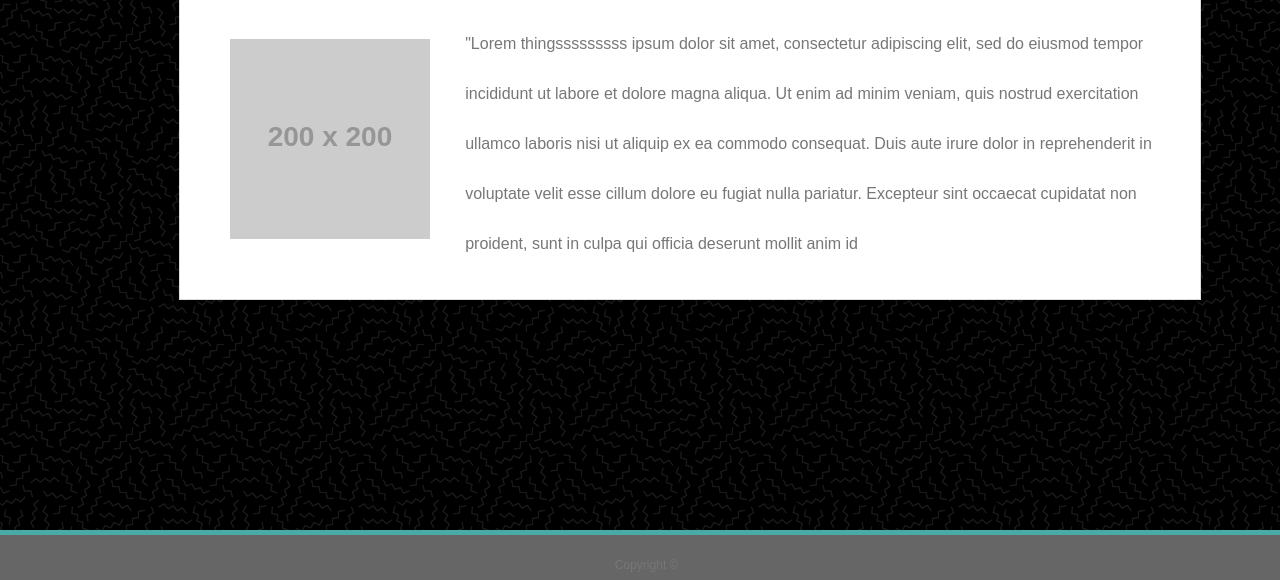
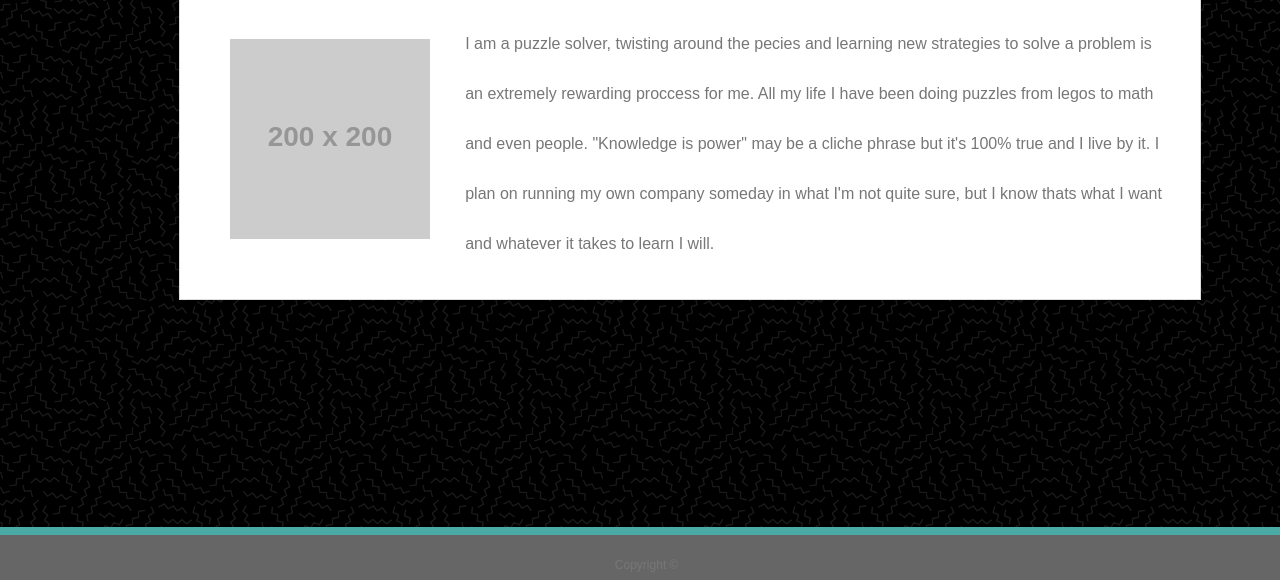
Before and after one commit to ajbarbati/Basic-Portfolio, a plain HTML site: page index.html in a window 1280 px wide. Shown: the part 220-800 px from the top of the page. Drawn offline with Linux system fonts and the light colour scheme; placeholder pictures from the web are drawn by us.

Commit message:
git'n it over with

```diff
--- a/assets/css/Pizaz.css
+++ b/assets/css/Pizaz.css
@@ -5,8 +5,8 @@
 }
 
 body {
-  background-image: url("../images/back_img.png");
-  font-family: Arial, Helvetica, sans-serif;
+    background-image: url("../images/back_img.png");
+    font-family: Arial, Helvetica, sans-serif;
 }
 
 h1 {
@@ -38,6 +38,12 @@ a {
     margin: 10px;
     text-decoration: none;
     color: #777777;
+    transition: .2s;
+}
+
+a:hover {
+    color: #222222;
+    font-weight: 800;
 }
 
 .about {
@@ -124,7 +130,6 @@ input {
     border-style: hidden;
     margin-top: 15px;
     color: #fff;
-    /* font-size: 20px; */
 }
 
 textarea {
@@ -143,7 +148,6 @@ textarea {
 }
 
 footer {
-
     color: #777777;
     background-color: #666666;
     position: fixed;
@@ -152,5 +156,5 @@ footer {
     height: 45px;
     border-top-color: #4aaaa5;
     border-top-style: solid;
-    border-top-width: 5px;
+    border-top-width: 8px;
 }
--- a/index.html
+++ b/index.html
@@ -29,11 +29,10 @@
             <section>
                 <img src="https://via.placeholder.com/200" alt="Pic of Me">
                 <p class="text">
-                    "Lorem thingsssssssss ipsum dolor sit amet, consectetur adipiscing elit, sed do eiusmod tempor incididunt
-                    ut labore et dolore magna aliqua. Ut enim ad minim veniam, quis nostrud exercitation
-                    ullamco laboris nisi ut aliquip ex ea commodo consequat. Duis aute irure dolor in
-                    reprehenderit in voluptate velit esse cillum dolore eu fugiat nulla pariatur. Excepteur
-                    sint occaecat cupidatat non proident, sunt in culpa qui officia deserunt mollit anim id
+                    I am a puzzle solver, twisting around the pecies and learning new strategies to                     solve a problem is an extremely rewarding proccess for me. All my life I have been doing
+                    puzzles from legos to math and even people. "Knowledge is power" may be a cliche phrase
+                    but it's 100% true and I live by it. I plan on running my own company someday in what I'm
+                    not quite sure, but I know thats what I want and whatever it takes to learn I will.
                 </p>
             </section>
         </main>
```
